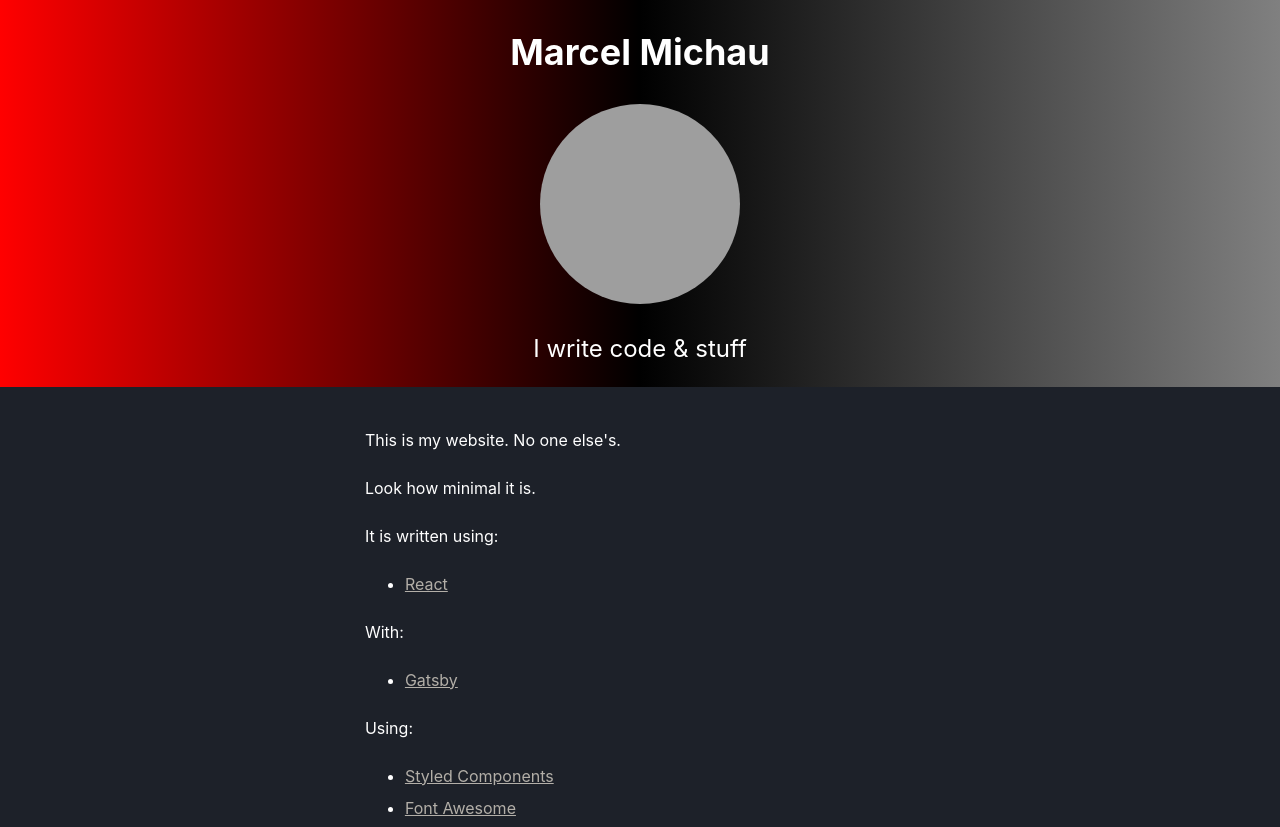
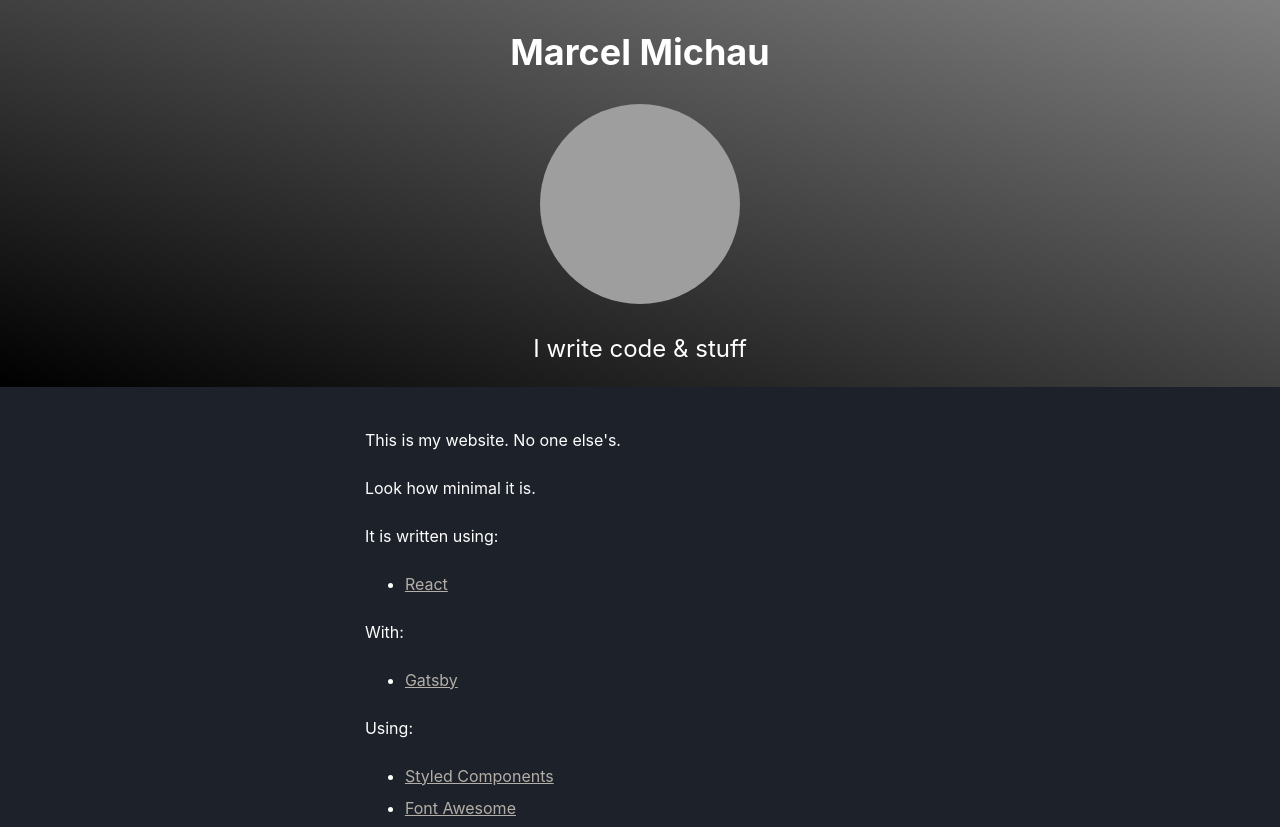
Before and after one commit to MarcelMichau/home-page, a Gatsby site: page / in a window 1280 px wide. Shown: the top 827 px of the page. Built offline with nearby package versions, Linux system fonts and the light colour scheme; Gatsby itself is replaced by a stand-in of ours; grey boxes are pictures that could not be loaded.

Commit message:
Update Header.js (#77)
Make gradient more subtle because this isn't the 90's.

```diff
--- a/src/components/Header.js
+++ b/src/components/Header.js
@@ -20,7 +20,7 @@
 	bottom: 0;
 	left: 0;
 
-	background-image: linear-gradient(to right, red, black, gray);
+	background-image: linear-gradient(to top right, black, gray);
 `;
 
 const StyledIntro = styled.div`
```
